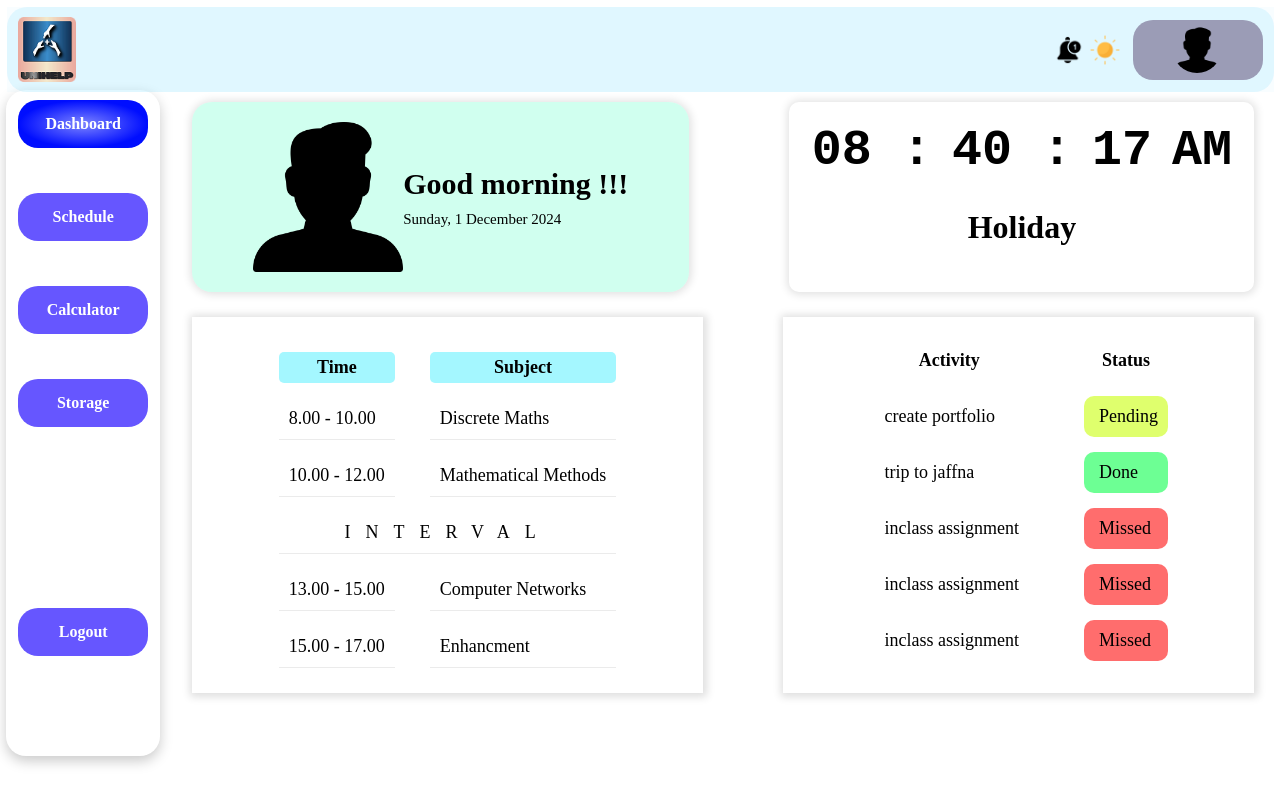
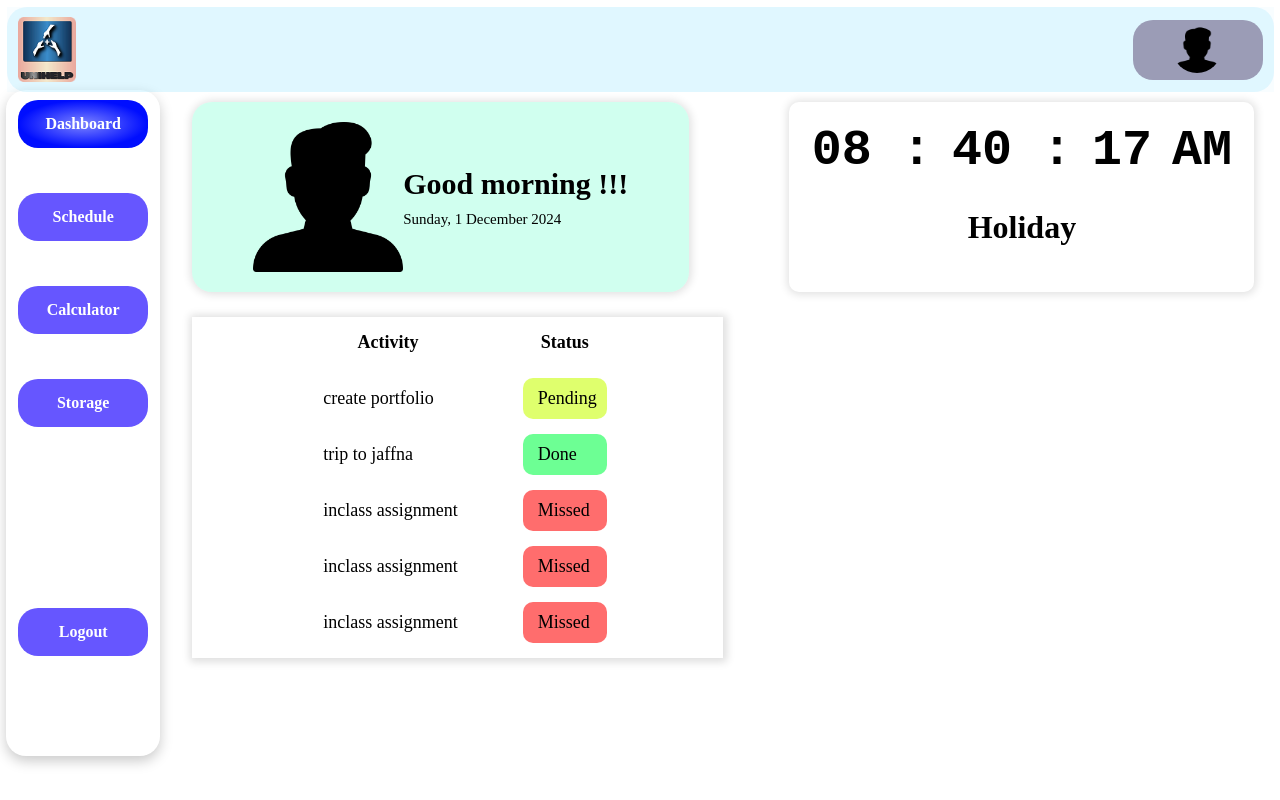
Before and after one commit to mr-chamika/UniHelp, a React (Vite) app in the folder frontend/: page /home/dashboard in a window 1280 px wide. Built offline with nearby package versions, Linux system fonts and the light colour scheme.

Commit message:
Home page connected with timetable db

```diff
--- a/frontend/src/Components/TopBar/TopBar.jsx
+++ b/frontend/src/Components/TopBar/TopBar.jsx
@@ -39,8 +39,8 @@ const TopBar = ({ }) => {
                 <div className='right-wrap'>
                     <div className='right'>
 
-                        <img className='notify' src={Notification} onClick={notification}></img>
-                        <img className='mode' src={Mode} onClick={darkOrLightMode}></img>
+                        {/* <img className='notify' src={Notification} onClick={notification}></img>
+                        <img className='mode' src={Mode} onClick={darkOrLightMode}></img> */}
 
                         <div className='user-field'>
 
--- a/frontend/src/Pages/Home/Home.css
+++ b/frontend/src/Pages/Home/Home.css
@@ -120,13 +120,14 @@ img {
 
     padding: 10px;
     border-bottom: solid rgba(128, 128, 128, 0.158) 1px;
-
+    text-align: center;
 }
 
 .c-home .home-content .bottom table tbody .int {
 
     text-align: center;
-    letter-spacing: 15px;
+    letter-spacing: 2em;
+    opacity: 0.4;
 
 }
 
--- a/frontend/src/Pages/Home/Home.jsx
+++ b/frontend/src/Pages/Home/Home.jsx
@@ -14,6 +14,8 @@ const Home = () => {
     const [seconds, setSeconds] = useState(new Date().getSeconds());
     const [mins, setMins] = useState(new Date().getMinutes())
     const [hrs, setHrs] = useState(new Date().getHours())
+    const [timetable, setTimetable] = useState([]);
+
 
     setInterval(() => {
 
@@ -22,6 +24,19 @@ const Home = () => {
         setHrs(new Date().getHours())
 
     }, 1000)
+
+    useEffect(() => {
+        if (!user?.userId) return;
+
+        const today = new Date().getDay(); // 0=Sunday, 1=Monday, ...
+        // Assuming your backend expects 1=Monday, 2=Tuesday, etc.
+        const activeDay = today === 0 ? 7 : today; // If Sunday, set to 7
+
+        fetch(`http://localhost:5000/event/get-timeslot/${user.userId}/${activeDay}`)
+            .then(res => res.json())
+            .then(data => setTimetable(data.slots))
+            .catch(err => console.log('Error fetching timetable:', err));
+    }, [user?.userId]);
 
     return (
         <div className="c-home">
@@ -54,6 +69,7 @@ const Home = () => {
                 </div>
                 <div className="bottom">
 
+                    {timetable.length > 0 &&
                         <div className="timetable">
 
                             <table>
@@ -70,47 +86,26 @@ const Home = () => {
                                 </thead>
                                 <tbody>
 
+                                    {timetable.map((row, idx) => (
+                                        <>
+                                            <tr key={idx}>
+                                                <td>{row.start} - {row.end}</td>
+                                                <td>{row.subject}</td>
+                                            </tr>
+                                            {/* Insert interval after the second slot */}
+                                            {idx === 1 && (
                                                 <tr>
-
-                                    <td>8.00 - 10.00</td>
-                                    <td>Discrete Maths</td>
-
+                                                    <td className="int" colSpan="2">INTERVAL</td>
                                                 </tr>
-
-
-                                <tr>
-
-                                    <td>10.00 - 12.00</td>
-                                    <td>Mathematical Methods</td>
-
-                                </tr>
-
-                                <tr>
-
-                                    <td className="int" colSpan='2'>INTERVAL</td>
-
-                                </tr>
-
-                                <tr>
-
-                                    <td>13.00 - 15.00</td>
-                                    <td>Computer Networks</td>
-
-                                </tr>
-                                <tr>
-
-                                    <td>15.00 - 17.00</td>
-                                    <td>Enhancment</td>
-
-                                </tr>
-
-
+                                            )}
+                                        </>
+                                    ))}
                                 </tbody>
 
                             </table>
 
 
-                    </div>
+                        </div>}
                     <div className="todo-list">
 
                         <table>
```
Lines whose indentation alone changed are shown as unchanged.
